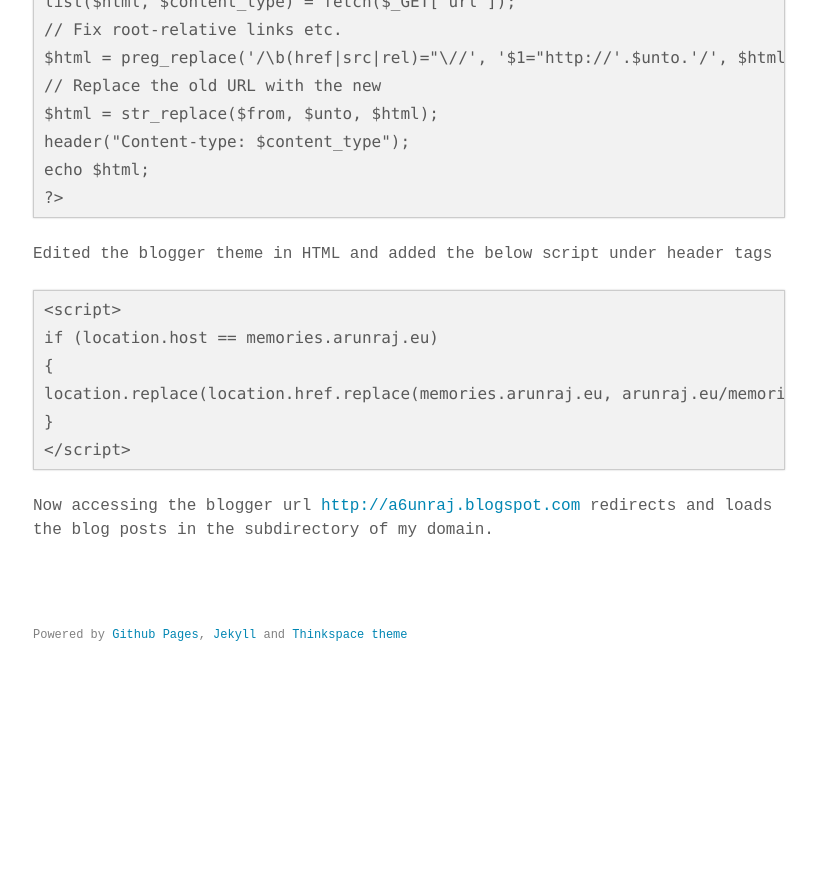
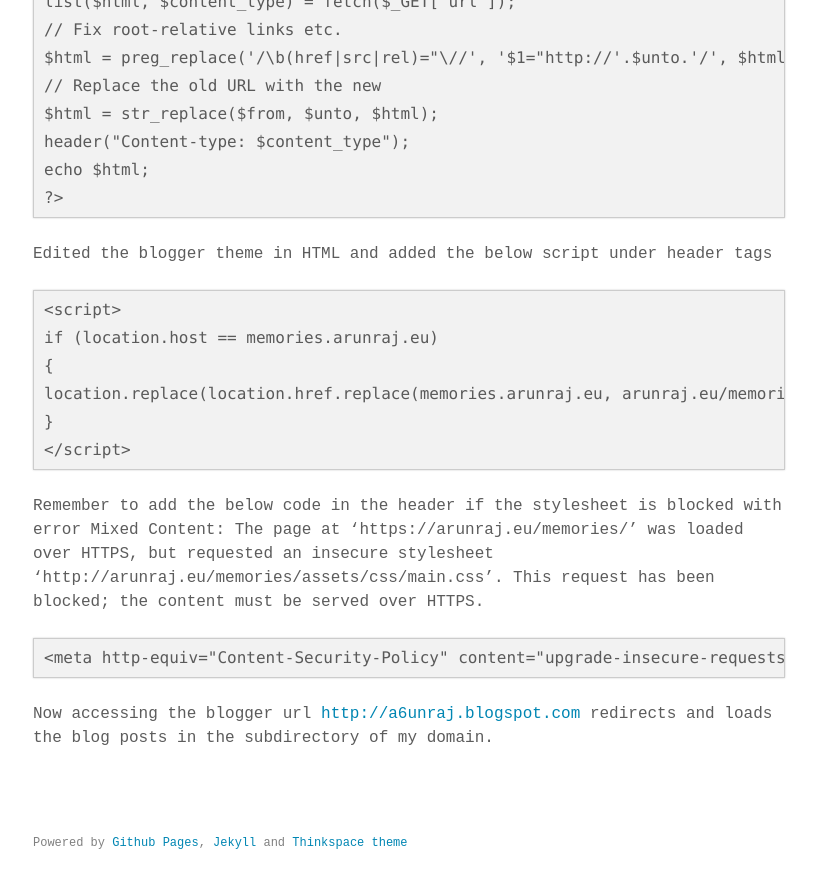
Before and after one commit to a6unraj/a6unraj.github.io, a Jekyll site: the page built from _posts/2020-03-20-pointing-a-blog-to-a-subdirectory-in-primary-domain.md, in a window 1280 px wide and 900 px high, scrolled down 1604 px. Shown: the top 888 px of the window, without its empty margins (231-1048 px from the left). Built offline with Jekyll 4.4.1, drawn with Linux system fonts in a browser that asks for light colours; nearby versions of some CDN libraries; some web fonts are replaced; comment, search, counter and statistics services are not loaded; before the commit the page ends 2296 px from its top, so only the background shows below that.

Commit message:
Update 2020-03-20-pointing-a-blog-to-a-subdirectory-in-primary-domain.md

````diff
--- a/_posts/2020-03-20-pointing-a-blog-to-a-subdirectory-in-primary-domain.md
+++ b/_posts/2020-03-20-pointing-a-blog-to-a-subdirectory-in-primary-domain.md
@@ -59,5 +59,10 @@ location.replace(location.href.replace(memories.arunraj.eu, arunraj.eu/memories)
 }
 </script>
 ```
+Remember to add the below code in the header if the stylesheet is blocked with error
+Mixed Content: The page at 'https://arunraj.eu/memories/' was loaded over HTTPS, but requested an insecure stylesheet 'http://arunraj.eu/memories/assets/css/main.css'. This request has been blocked; the content must be served over HTTPS.
+```
+<meta http-equiv="Content-Security-Policy" content="upgrade-insecure-requests">
+```
 
 Now accessing the blogger url [http://a6unraj.blogspot.com](http://a6unraj.blogspot.com) redirects and loads the blog posts in the subdirectory of my domain.
````
